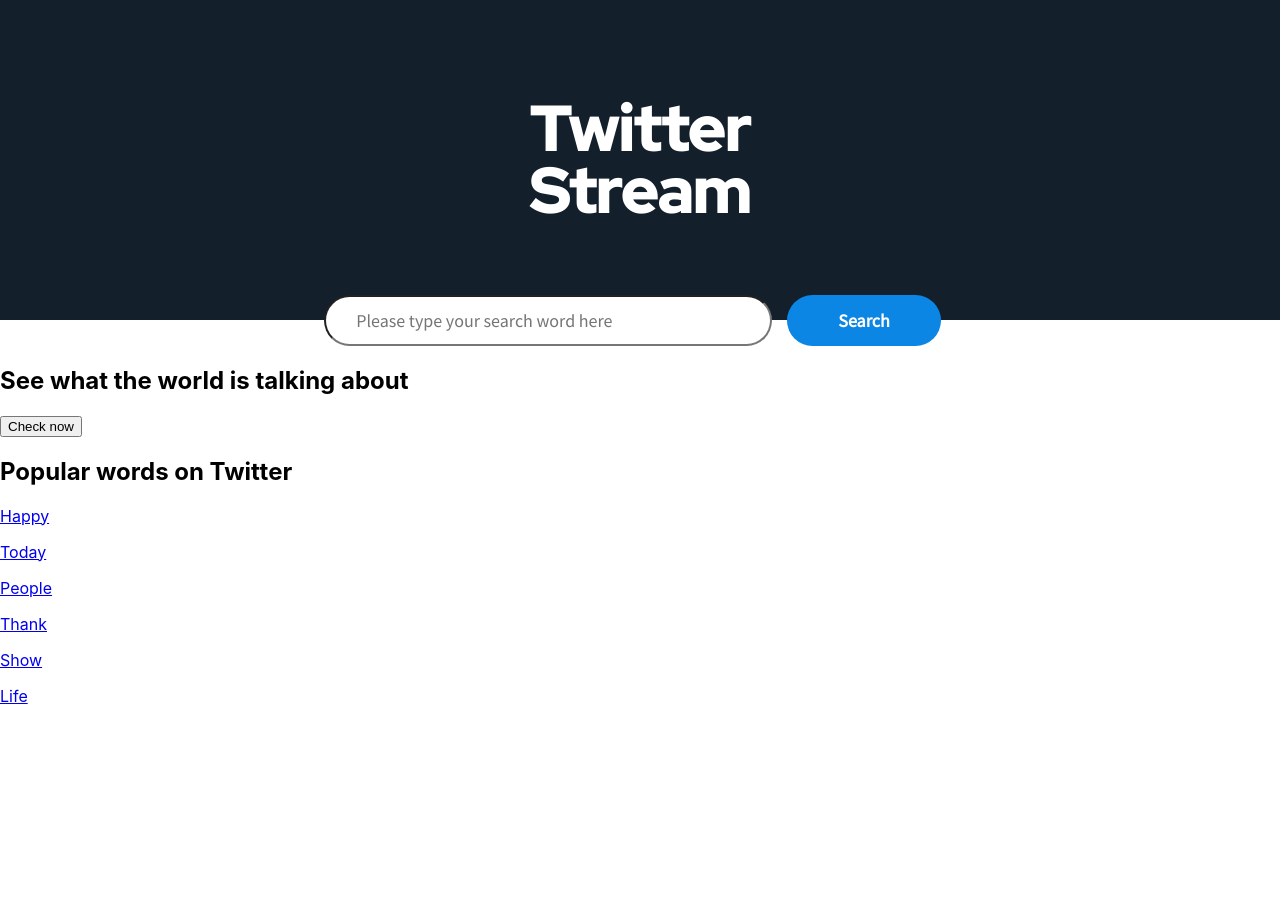
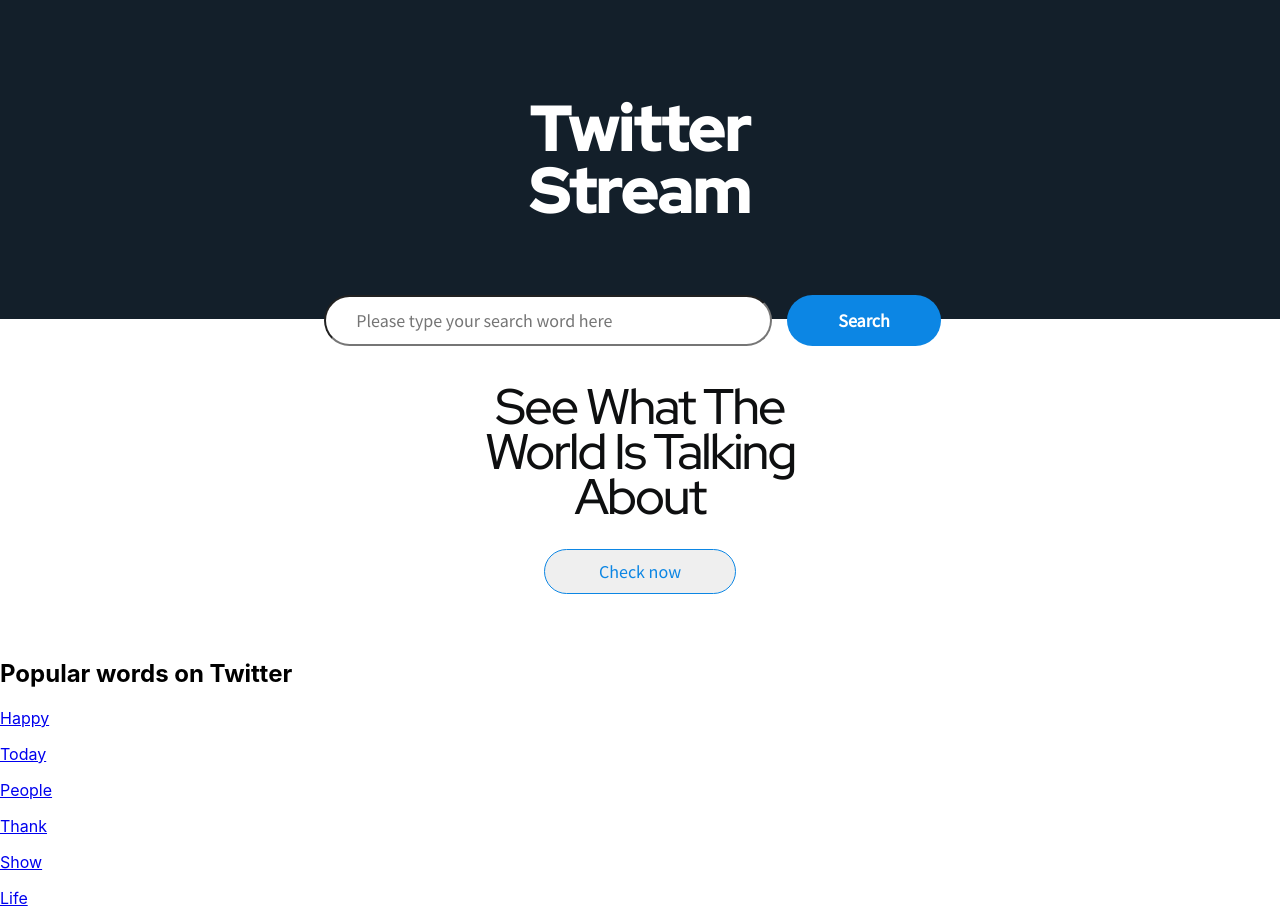
Before and after one commit to michalzagrodzki/shortcut-exercise, a React (Create React App) app: page / in a window 1280 px wide. Before the commit the page ends 800 px from the top, so only its background shows below. Built offline with nearby package versions, Linux system fonts and the light colour scheme.

Commit message:
Style section with stream link in Main component

```diff
--- a/src/components/Main/Main.scss
+++ b/src/components/Main/Main.scss
@@ -63,3 +63,46 @@
     }
 	}
 }
+
+.main-stream-section {
+	display: flex;
+  flex-direction: column;
+  align-items: center;
+  background-color: map-get($basic-colors, "light");
+  height: 40vh;
+  margin-top: -27px;
+
+  h2 {
+    color: map-get($font-basic-colors, "dark");
+    margin: 65px 0 30px 0;
+    text-transform: capitalize;
+    letter-spacing: -2px;
+    line-height: 0.9;
+    width: 30%;
+    text-align: center;
+    font: {
+      size: 50px;
+      weight: 500;
+      family: $font-primary;
+    }
+  }
+
+  button {
+    color: map-get($font-basic-colors, "light");
+    border: none;
+    min-width: 15vw;
+    border-radius: 30px;
+    border: 1px solid map-get($main-colors, "tertiary");
+    color: map-get($main-colors, "tertiary");
+    padding: 10px;
+    font: {
+      size: 18px;
+      weight: 400;
+      family: $font-secondary;
+    }
+
+    &:hover {
+      cursor: pointer;
+    }
+  }
+}
```
